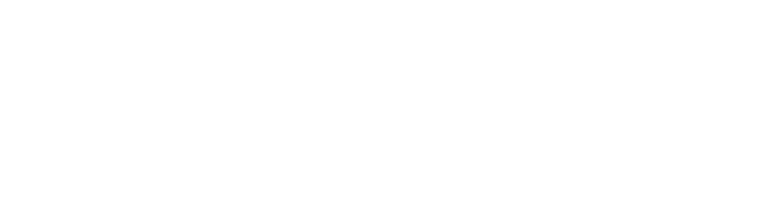
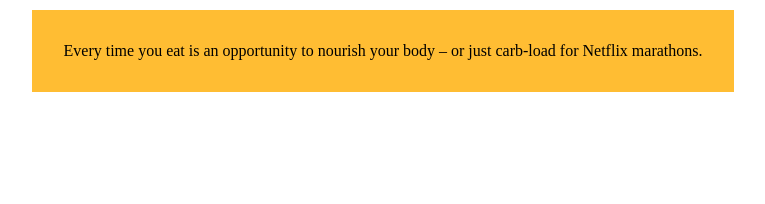
Before and after one commit to anoobhov/bmi-calculator, a plain HTML site: page index.html in a window 1280 px wide. Shown: the top 204 px of the page, without its empty margins (257-1022 px from the left). Drawn offline with Linux system fonts and the light colour scheme.

Commit message:
added health quotes

```diff
--- a/first.js
+++ b/first.js
@@ -1,3 +1,12 @@
+document.querySelector('button').addEventListener('click',()=>{
+const age = document.getElementById('age').value
+const weight = document.getElementById('weight').value
+const height = document.getElementById('height').value
+
+const bmi = Number(weight)/(Number(height)**2);
+document.querySelector('.result').textContent+=`${bmi}`
+})
+
 const healthQuotes = [
     "Take care of your body. It’s the only place you have to live – unless you’ve mastered teleportation.",
     "An apple a day keeps the doctor away… if you throw it hard enough.",
@@ -11,13 +20,36 @@
     "Every time you eat is an opportunity to nourish your body – or just carb-load for Netflix marathons."
 ];
 
-document.querySelector('button').addEventListener('click',()=>{
+const colors = [
+    "#FF5733", // Bright Orange
+    "#33FF57", // Lime Green
+    "#5733FF", // Purple
+    "#F0FF33", // Bright Yellow
+    "#33FFF0", // Cyan
+    "#FF33A6", // Pink
+    "#33A6FF", // Sky Blue
+    "#A633FF", // Violet
+    "#FF8C33", // Coral
+    "#33FF8C", // Mint Green
+    "#8C33FF", // Deep Purple
+    "#FF3333", // Red
+    "#33FF33", // Green
+    "#3333FF", // Blue
+    "#FFBD33", // Gold
+    "#33FFBD", // Aqua
+    "#BD33FF", // Magenta
+    "#FF333A", // Crimson
+    "#33AFFF", // Light Blue
+    "#AFF033"  // Light Green
+  ]
 
+function generator(){
+let quote=document.querySelector('.quotes')
+let index = Math.floor(Math.random()*healthQuotes.length)
+quote.textContent = healthQuotes[index]
 
-const age = document.getElementById('age').value
-const weight = document.getElementById('weight').value
-const height = document.getElementById('height').value
-
-const bmi = Number(weight)/(Number(height)**2);
-document.querySelector('.result').textContent+=`${bmi}`
-})
+let colorIndex = Math.floor(Math.random() * colors.length);
+let card = document.querySelector('.quotes')
+card.style.backgroundColor = colors[colorIndex]
+}
+setInterval(generator,3000)
--- a/index.html
+++ b/index.html
@@ -8,7 +8,7 @@
 </head>
 <body>
     <div class="quotes">
-
+        <p>"Running late is my cardio."</p>
     </div>
     <div class="box">
         <div class="heading">
--- a/styles.css
+++ b/styles.css
@@ -55,3 +55,11 @@
     font-size: x-large;
     padding: 5px;
 }
+
+.quotes{
+    position: absolute;
+    top: 10px;
+    padding: 2rem;
+    text-align: center;
+    background-color: blanchedalmond;
+}
```
